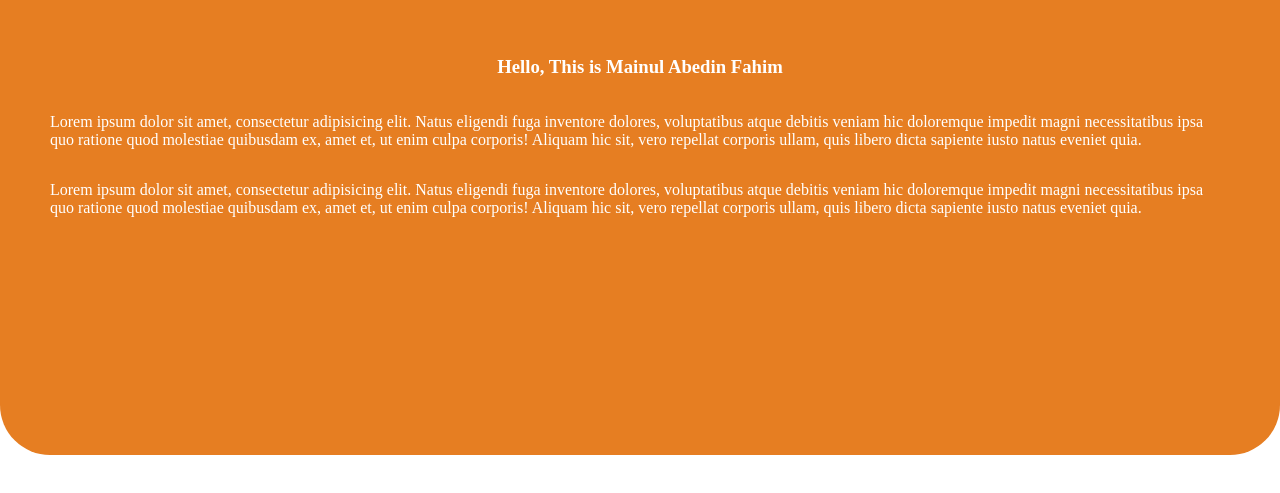
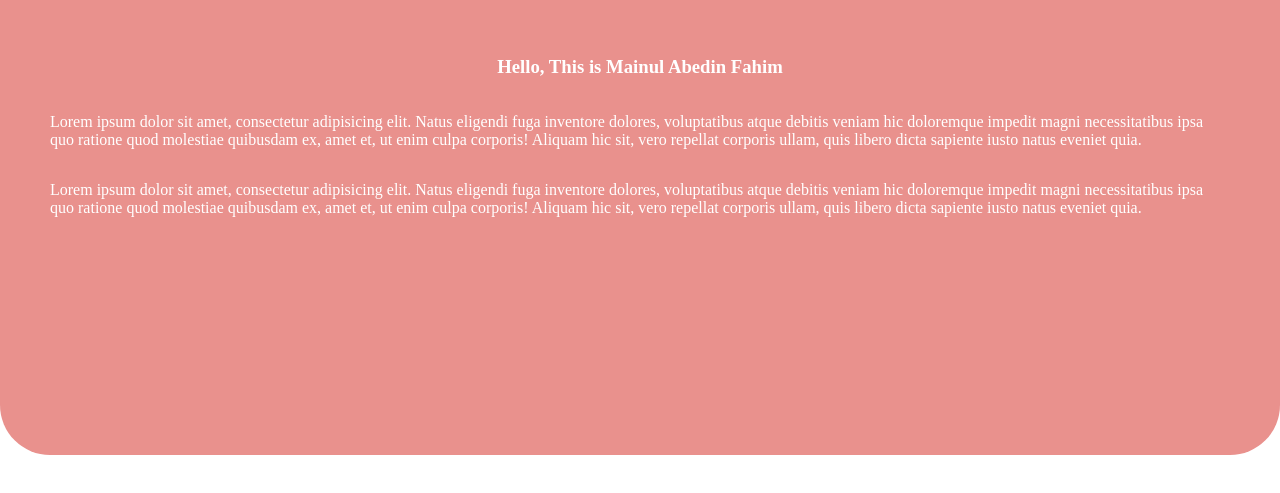
Before and after one commit to mabedinfahim/Assignment-01-for-shopify, a plain HTML site: page index.html in a window 1280 px wide. Shown: the part 185-678 px from the top of the page. Drawn offline with Linux system fonts and the light colour scheme.

Commit message:
bg color change

```diff
--- a/index.html
+++ b/index.html
@@ -10,7 +10,7 @@
 <body style="margin:0;">
     <!-- Hero section -->
     <section>
-        <div style="background:#e67e22;margin:0px; height:80vh;display: flex;justify-content: center;align-items: center;flex-direction: column;color:white;border-bottom-left-radius: 50px;border-bottom-right-radius: 50px;padding: 0px 50px">
+        <div style="background:#E9918D;margin:0px; height:80vh;display: flex;justify-content: center;align-items: center;flex-direction: column;color:white;border-bottom-left-radius: 50px;border-bottom-right-radius: 50px;padding: 0px 50px">
             <h3 style="text-align: center;"> Hello, This is Mainul Abedin Fahim</h3>
             <p>Lorem ipsum dolor sit amet, consectetur adipisicing elit. Natus eligendi fuga inventore dolores, voluptatibus atque debitis veniam hic doloremque impedit magni necessitatibus ipsa quo ratione quod molestiae quibusdam ex, amet et, ut enim culpa corporis! Aliquam hic sit, vero repellat corporis ullam, quis libero dicta sapiente iusto natus eveniet quia.</p>
             <p>Lorem ipsum dolor sit amet, consectetur adipisicing elit. Natus eligendi fuga inventore dolores, voluptatibus atque debitis veniam hic doloremque impedit magni necessitatibus ipsa quo ratione quod molestiae quibusdam ex, amet et, ut enim culpa corporis! Aliquam hic sit, vero repellat corporis ullam, quis libero dicta sapiente iusto natus eveniet quia.</p>
```
